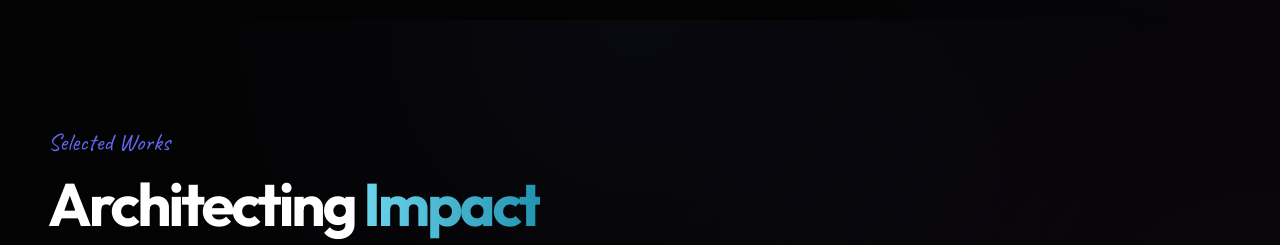
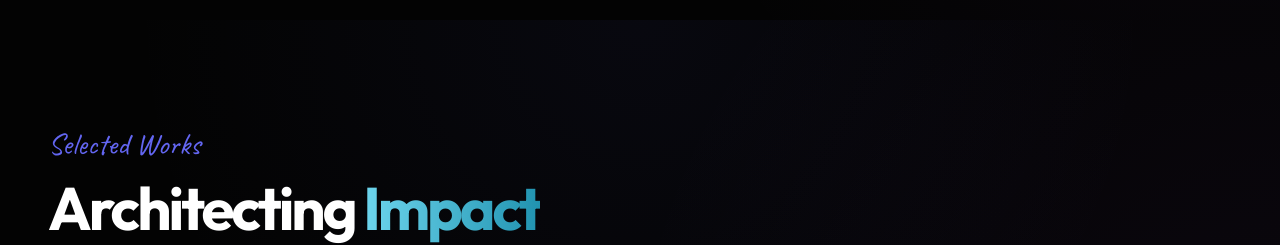
Before and after one commit to suryathakur15/portfolio, a Next.js app: page / in a window 1280 px wide. Shown: the part 1580-1825 px from the top of the page. Built offline with nearby package versions, Linux system fonts and the light colour scheme.

Commit message:
style: brighten hero icons and increase fancy heading sizes

```diff
--- a/components/home/hero.tsx
+++ b/components/home/hero.tsx
@@ -74,7 +74,7 @@ const HeroSection = React.memo(() => {
           alt={el}
           width={20}
           height={20}
-          className="invert brightness-[2] opacity-80 group-hover:opacity-100 transition-all"
+          className="invert brightness-[2.5] opacity-100 group-hover:brightness-[3] transition-all"
         />
       </a>
     ));
--- a/components/home/projects.tsx
+++ b/components/home/projects.tsx
@@ -45,7 +45,7 @@ const ProjectsSection = ({
       ref={sectionRef}
     >
       <div className="flex flex-col mb-16">
-        <p className="text-accent-primary font-accent text-2xl mb-4">
+        <p className="text-accent-primary font-accent text-3xl mb-4">
           Selected Works
         </p>
         <h1 className="text-5xl md:text-6xl font-display font-black tracking-tighter leading-[1.04] mb-6">
--- a/components/home/skills.tsx
+++ b/components/home/skills.tsx
@@ -116,7 +116,7 @@ const SkillsSection = () => {
       {/* ── Header ── */}
       <div className="flex flex-col md:flex-row md:items-end justify-between gap-6 mb-16 seq">
         <div>
-          <p className="text-accent-primary font-accent text-2xl mb-3">
+          <p className="text-accent-primary font-accent text-3xl mb-3">
             Technical Stack
           </p>
           <h2 className="text-4xl md:text-6xl font-display font-bold leading-tight">
```
